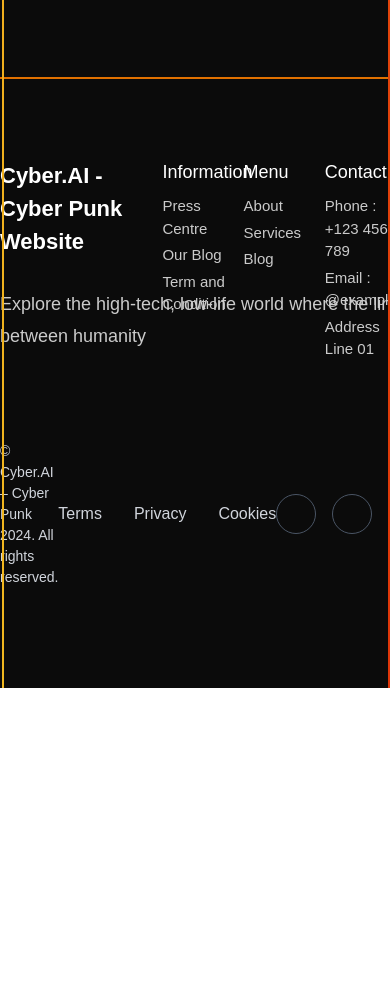
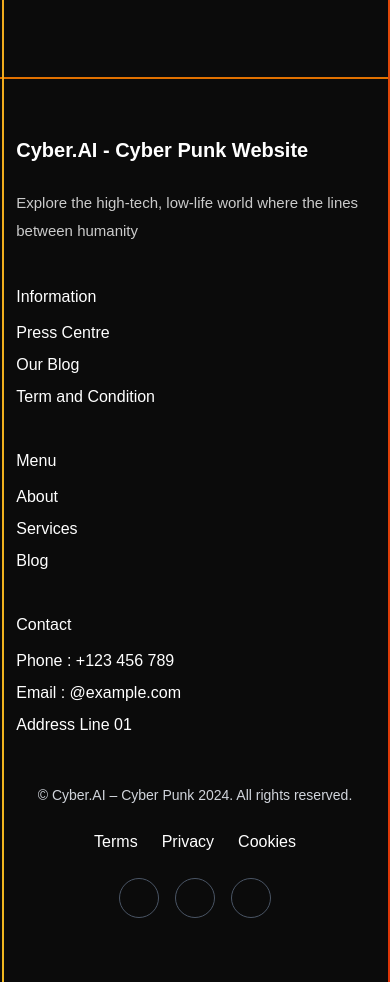
Before and after one commit to Mostofa-zaman/Cyber-Punk, a Next.js app: page / in a window 390 px wide. Shown: the part 7780-8762 px from the top of the page. Before the commit the page ends 8468 px from the top, so only its background shows below. Built offline with nearby package versions, Linux system fonts and the light colour scheme.

Commit message:
make footer fully responsive and refactor for cleaner structure

```diff
--- a/components/Footer.jsx
+++ b/components/Footer.jsx
@@ -1,144 +1,109 @@
-import React from 'react'
+import React from "react";
 
 const Footer = () => {
   return (
-        <section className=" bg-[#0B0B0B]  text-white  border-t-2 border-amber-600 pb-[100px]">
-            <div className="max-w-[1320px] pt-20 relative m-auto">
-                <div>
-                    <img className="absolute -left-34 -top-8" src="/grouptwo.png" alt="" />
-                    <img className="absolute -right-34 -top-8" src="/groupthree.png" alt="" />
-                </div>
-                <div>
-                    <div className="grid grid-cols-5 grid-rows-5 gap-4">
-                        <div className="col-span-2 row-span-5">
-                            <div>
-                                <h2 className="text-[22px] font-semibold pb-[30px]">
+    <section className="bg-[#0B0B0B] text-white border-t-2 border-amber-600 pb-16 lg:pb-[100px] overflow-hidden">
+      <div className="max-w-[1320px] w-11/12 mx-auto pt-14 lg:pt-20 relative">
+
+        {/* Decorative Images */}
+        <img
+          className="absolute -left-20 lg:-left-34 -top-8 pointer-events-none"
+          src="/grouptwo.png"
+          alt=""
+        />
+        <img
+          className="absolute -right-20 lg:-right-34 -top-8 pointer-events-none"
+          src="/groupthree.png"
+          alt=""
+        />
+
+        {/* Top Grid */}
+        <div className="grid grid-cols-1 sm:grid-cols-2 lg:grid-cols-5 gap-10">
+
+          {/* About */}
+          <div className="lg:col-span-2">
+            <h2 className="text-[20px] lg:text-[22px] font-semibold pb-6 lg:pb-[30px]">
               Cyber.AI - Cyber Punk Website
             </h2>
-                                <p className="text-[18px] font-medium w-[420px] leading-8 text-[#CBCBCB]">
+
+            <p className="text-[15px] lg:text-[18px] font-medium max-w-[420px] leading-7 lg:leading-8 text-[#CBCBCB]">
               Explore the high-tech, low-life world where the lines between
-                                    humanity{" "}
+              humanity
             </p>
           </div>
-                        </div>
-                        <div className="row-span-5 col-start-3">
+
+          {/* Information */}
           <div>
-                                <h3 className="text-[18px] font-medium pb-[9px]">
+            <h3 className="text-[16px] lg:text-[18px] font-medium pb-3">
               Information
             </h3>
-                                <ul className="flex flex-col gap-1">
-                                    <li className="text-[15px] font-normal text-[#CBCBCB]">
-                                        Press Centre
-                                    </li>
-                                    <li className="text-[15px] font-normal text-[#CBCBCB]">
-                                        Our Blog
-                                    </li>
-                                    <li className="text-[15px] font-normal text-[#CBCBCB]">
-                                        Term and Condition
-                                    </li>
+
+            <ul className="flex flex-col gap-2">
+              <li className="footer-link">Press Centre</li>
+              <li className="footer-link">Our Blog</li>
+              <li className="footer-link">Term and Condition</li>
+            </ul>
+          </div>
+
+          {/* Menu */}
+          <div>
+            <h3 className="text-[16px] lg:text-[18px] font-medium pb-3">
+              Menu
+            </h3>
+
+            <ul className="flex flex-col gap-2">
+              <li className="footer-link">About</li>
+              <li className="footer-link">Services</li>
+              <li className="footer-link">Blog</li>
+            </ul>
+          </div>
+
+          {/* Contact */}
+          <div>
+            <h3 className="text-[16px] lg:text-[18px] font-medium pb-3">
+              Contact
+            </h3>
+
+            <ul className="flex flex-col gap-2">
+              <li className="footer-link">Phone : +123 456 789</li>
+              <li className="footer-link">Email : @example.com</li>
+              <li className="footer-link">Address Line 01</li>
             </ul>
           </div>
         </div>
-                        <div className="row-span-5 col-start-4">
-                            <div>
-                                <h3 className="text-[18px] font-medium pb-[9px]">Menu</h3>
-                                <ul className="flex flex-col gap-1">
-                                    <li className="text-[15px] font-normal text-[#CBCBCB]">
-                                        About
-                                    </li>
-                                    <li className="text-[15px] font-normal text-[#CBCBCB]">
-                                        Services{" "}
-                                    </li>
-                                    <li className="text-[15px] font-normal text-[#CBCBCB]">
-                                        Blog
-                                    </li>
-                                </ul>
-                            </div>
-                        </div>
-                        <div className="row-span-5 col-start-5">
-                            <div>
-                                <h3 className="text-[18px] font-medium pb-[9px] ">Contact</h3>
-                                <ul className="flex flex-col gap-1">
-                                    <li className="text-[15px] font-normal text-[#CBCBCB]">
-                                        Phone : +123 456 789
-                                    </li>
-                                    <li className="text-[15px] font-normal text-[#CBCBCB]">
-                                        Email : @example.com
-                                    </li>
-                                    <li className="text-[15px] font-normal text-[#CBCBCB]">
-                                        Address Line 01
-                                    </li>
-                                </ul>
-                            </div>
-                        </div>
-                    </div>
-                </div>
-                <footer className=" pt-20">
-                    <div className="max-w-[1320px] mx-auto flex items-center justify-between text-white">
+
+        {/* Bottom Footer */}
+        <footer className="pt-12 lg:pt-20">
+          <div className="flex flex-col lg:flex-row items-center justify-between gap-6 text-center lg:text-left">
+
             <p className="text-[14px] text-gray-300">
               © Cyber.AI – Cyber Punk 2024. All rights reserved.
             </p>
 
-                        <div className="flex items-center gap-8">
-                            <a
-                                href="#"
-                                className="text-gray-300 hover:text-[#e06609] transition"
-                            >
-                                Terms
-                            </a>
-                            <a
-                                href="#"
-                                className="text-gray-300 hover:text-[#e06609] transition"
-                            >
-                                Privacy
-                            </a>
-                            <a className="text-gray-300 hover:text-[#e06609] transition" href="#">
-                                Cookies
-                            </a>
+            {/* Links */}
+            <div className="flex items-center gap-6 lg:gap-8">
+              <a href="#" className="footer-link">Terms</a>
+              <a href="#" className="footer-link">Privacy</a>
+              <a href="#" className="footer-link">Cookies</a>
             </div>
 
+            {/* Social Icons */}
             <div className="flex items-center gap-4">
+              {["", "", ""].map((_, i) => (
                 <div
-                                className="
-            w-10 h-10 rounded-full border border-gray-600
-            flex items-center justify-center text-gray-300
-            hover:border-[#e06609] hover:text-[#e06609]
-            hover:shadow-[0_0_10px_#e06609]
-            transition duration-300 cursor-pointer
-          "
+                  key={i}
+                  className="w-10 h-10 rounded-full border border-gray-600 flex items-center justify-center text-gray-300 hover:border-[#e06609] hover:text-[#e06609] hover:shadow-[0_0_10px_#e06609] transition duration-300 cursor-pointer"
                 >
-                                {/* <FaLinkedinIn size={16} /> */}
+                  {/* icon */}
+                </div>
+              ))}
             </div>
 
-                            <div
-                                className="
-            w-10 h-10 rounded-full border border-gray-600
-            flex items-center justify-center text-gray-300
-            hover:border-[#e06609] hover:text-[#e06609]
-            hover:shadow-[0_0_10px_#e06609]
-            transition duration-300 cursor-pointer
-          "
-                            >
-                                {/* <FaFacebookF size={16} /> */}
-                            </div>
-
-                            <div
-                                className="
-            w-10 h-10 rounded-full border border-gray-600
-            flex items-center justify-center text-gray-300
-            hover:border-[#e06609] hover:text-[#e06609]
-            hover:shadow-[0_0_10px_#e06609]
-            transition duration-300 cursor-pointer
-          "
-                            >
-                                {/* <FaTwitter size={16} /> */}
-                            </div>
-                        </div>
           </div>
         </footer>
       </div>
     </section>
-    )
-}
+  );
+};
 
-export default Footer
+export default Footer;
```
Lines whose indentation alone changed are shown as unchanged.
